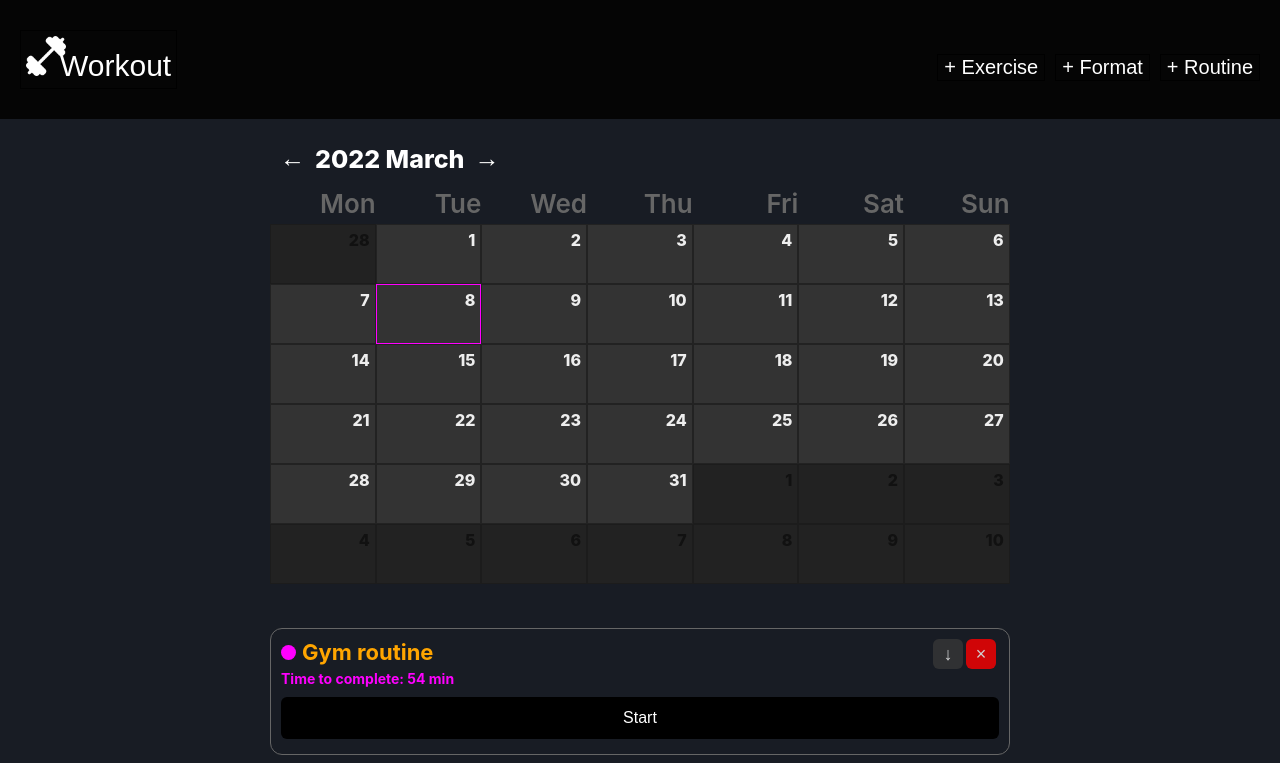
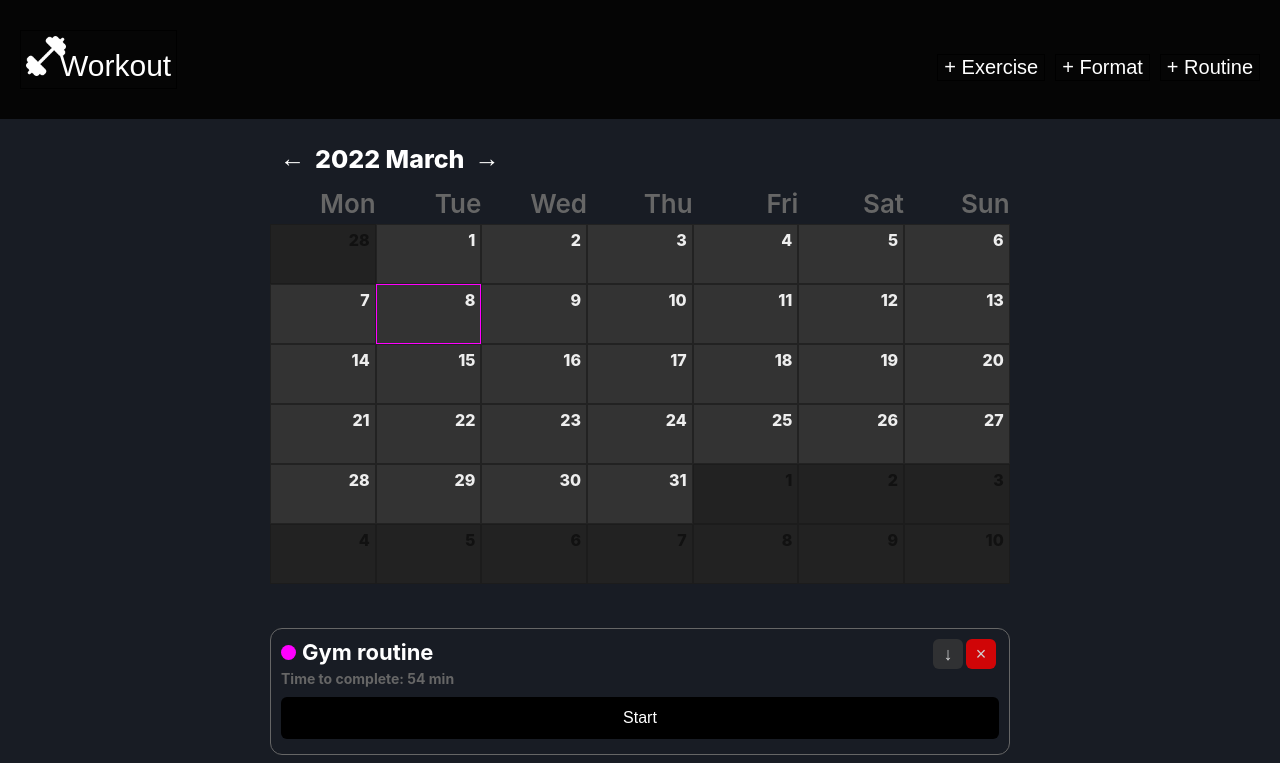
Before and after one commit to SebastianUdden/simply-workout, a React (Create React App) app: page / in a window 1280 px wide. Shown: the top 763 px of the page. Built offline with nearby package versions, Linux system fonts and the light colour scheme.

Commit message:
chore: style update

```diff
--- a/src/components/routine/EditRoutine.tsx
+++ b/src/components/routine/EditRoutine.tsx
@@ -152,7 +152,6 @@ const Title = styled.h2`
   align-items: center;
   margin: 0;
   margin-bottom: 5px;
-  color: orange;
   font-size: 22px;
   cursor: pointer;
   user-select: none;
@@ -173,7 +172,7 @@ const Item = styled.li`
   margin-bottom: 5px;
 `;
 const Strong = styled.strong`
-  color: magenta;
+  color: #666;
 `;
 const BigButton = styled(Button)`
   margin: 5px 0;
```
